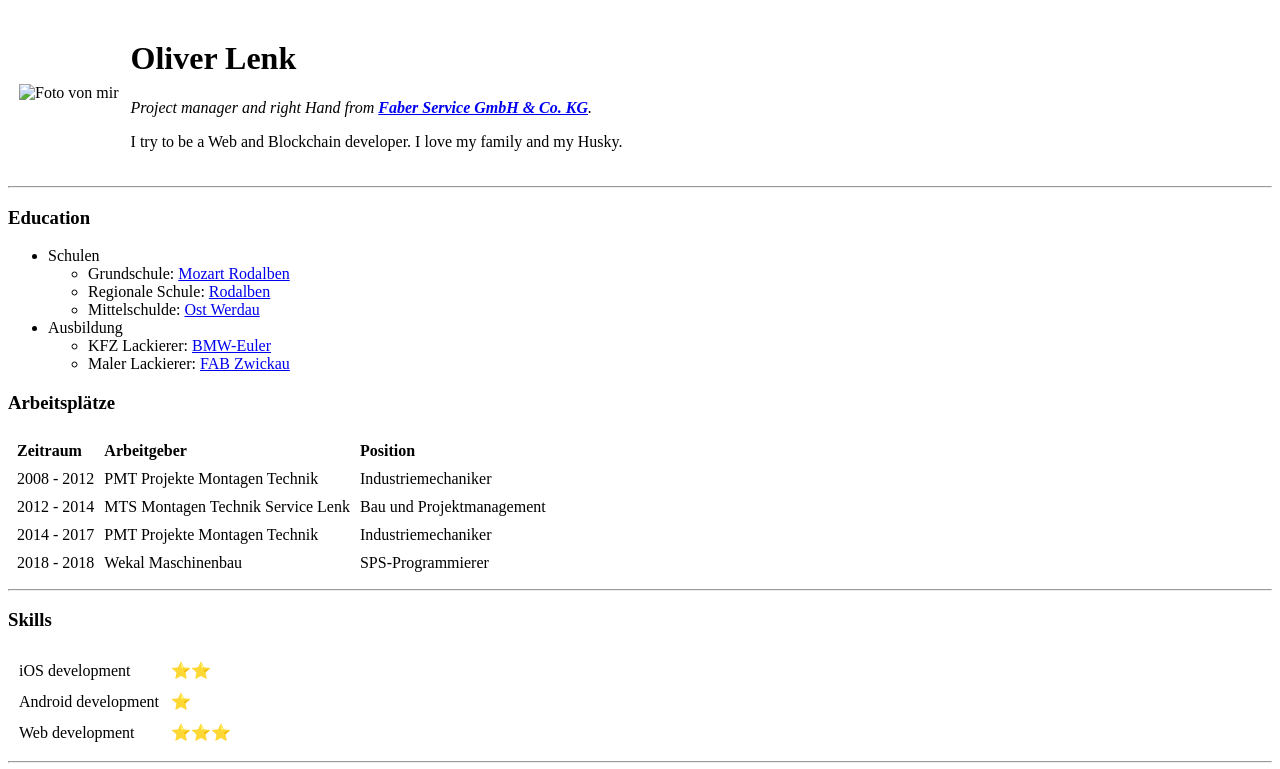
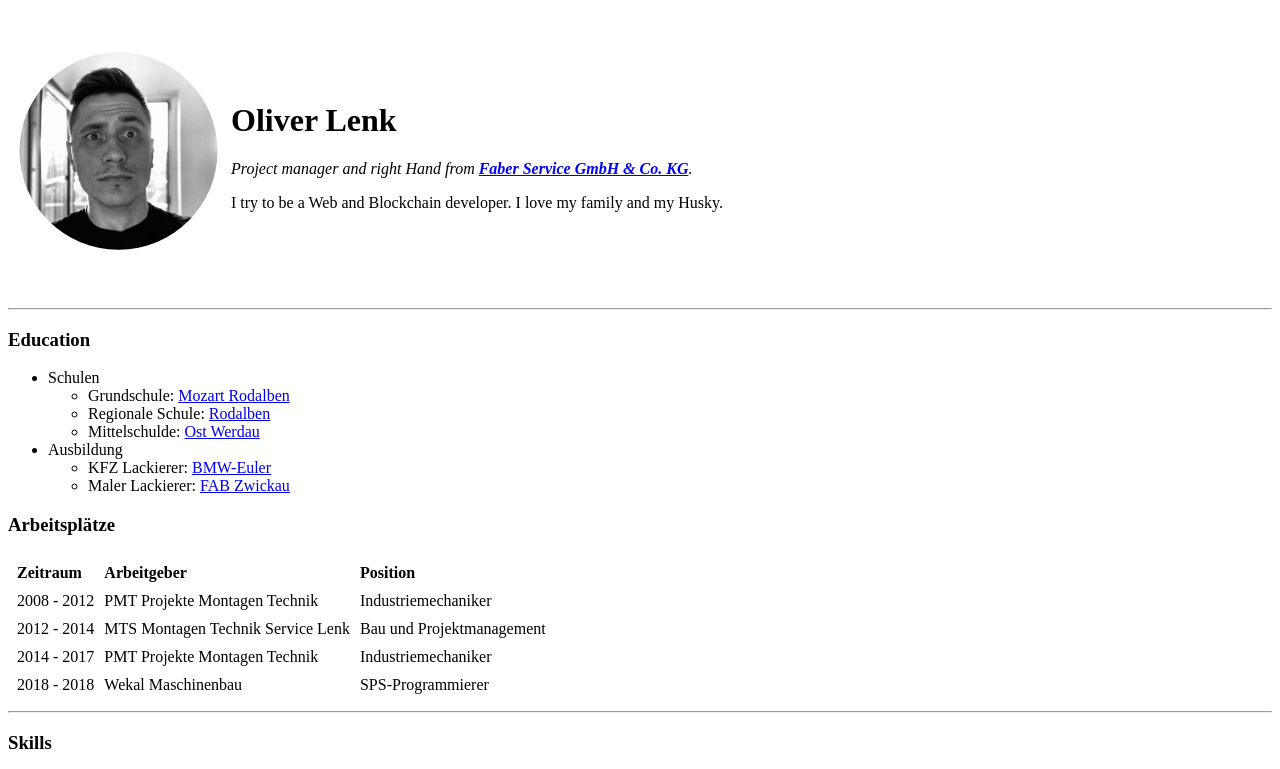
Before and after one commit to Karmaletic/cv, a plain HTML site: page index.html in a window 1280 px wide. Shown: the top 769 px of the page. Drawn offline with Linux system fonts and the light colour scheme.

Commit message:
Bild geändert

```diff
--- a/index.html
+++ b/index.html
@@ -12,7 +12,7 @@
         <table cellspacing="10">
             <tr>
                 <td>
-                    <img src="images/ich.png" alt="Foto von mir">
+                    <img src="ich.png" alt="Foto von mir">
                 </td>
                 <td>
                     <h1>Oliver Lenk</h1>
```
